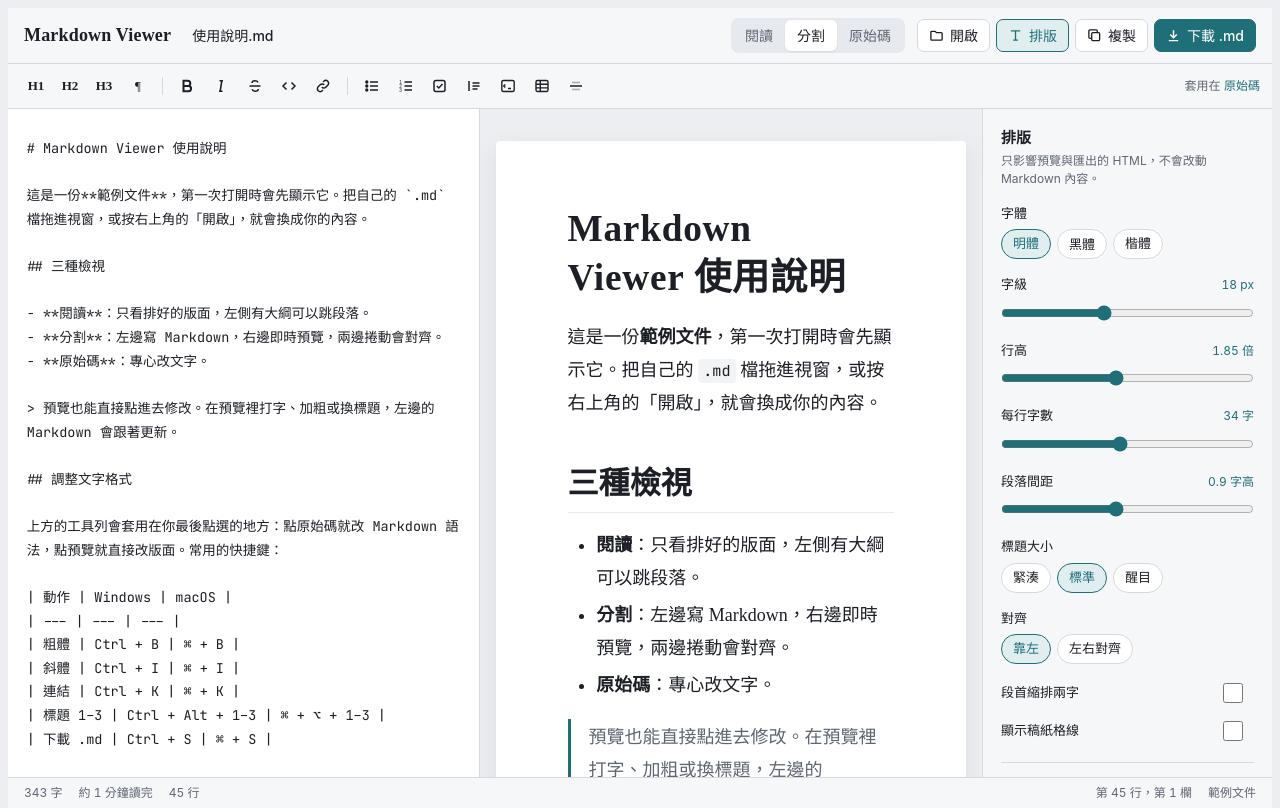
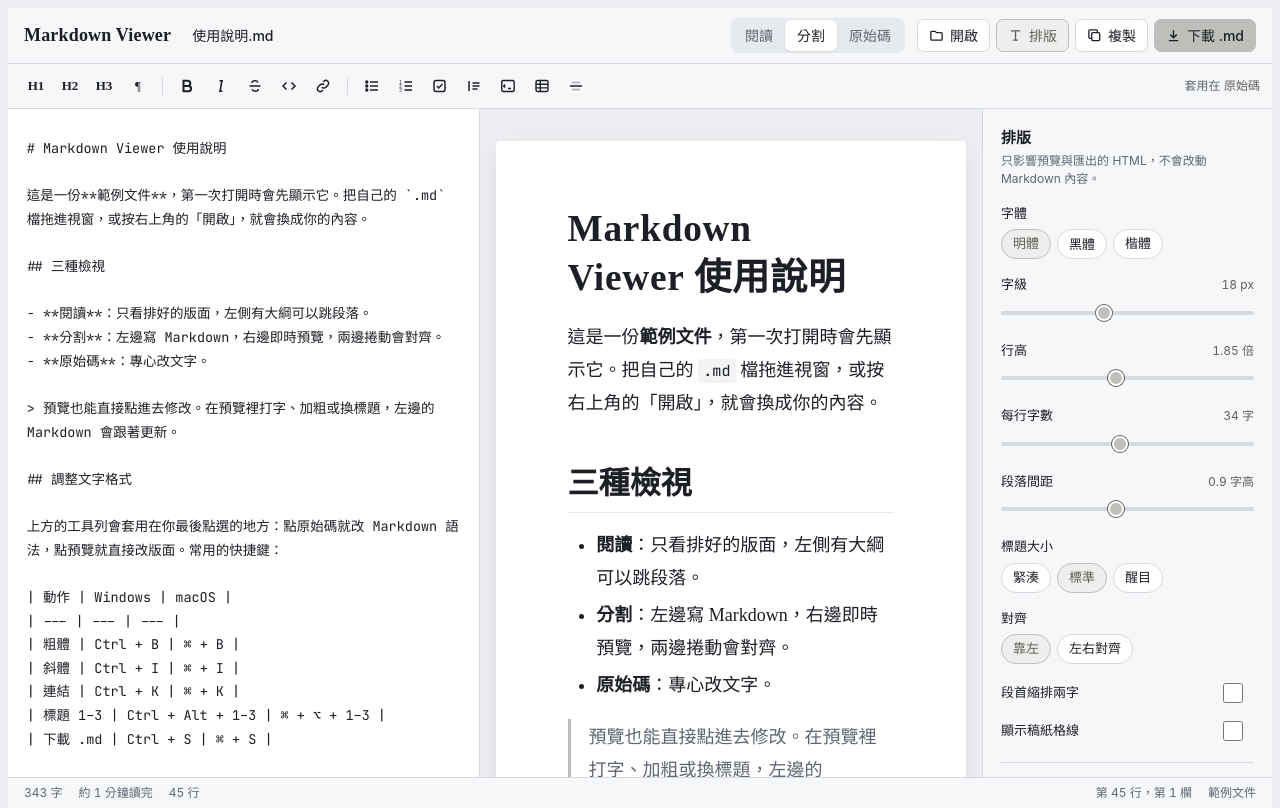
Before and after one commit to Liyieon/markdown-viewer, a plain HTML site: page index.html in a window 1280 px wide. Drawn offline with nearby package versions, Linux system fonts and the light colour scheme; a web font is replaced by a local one.

Commit message:
Change accent color to #BDC0BA
Use #BDC0BA for fills and borders, with a darker #5C6059 for text so links
and labels stay readable. Restyle range sliders to match.

Co-Authored-By: Claude Opus 5.5 <noreply@anthropic.com>
Claude-Session: https://claude.ai/code/session_01XgravLTex5pb4V7QmNHkmM

```diff
--- a/index.html
+++ b/index.html
@@ -11,8 +11,8 @@
 <style>
 :root{
   --ground:#ECEEF1; --chrome:#F6F7F9; --sheet:#FFFFFF; --ink:#1C1F25; --muted:#5F6673;
-  --line:#D5D9E0; --line-soft:#E6E9ED; --accent:#1F6F78; --accent-ink:#FFFFFF; --accent-soft:#E0EEEF;
-  --mark:#FFF1B8; --code-bg:#F1F3F5; --grid:rgba(31,111,120,.13); --shadow:0 1px 2px rgba(28,31,37,.06),0 8px 28px rgba(28,31,37,.07);
+  --line:#D5D9E0; --line-soft:#E6E9ED; --accent:#BDC0BA; --accent-ink:#1C1F25; --accent-text:#5C6059; --accent-soft:#EEEFEC;
+  --mark:#FFF1B8; --code-bg:#F1F3F5; --grid:rgba(120,124,116,.18); --shadow:0 1px 2px rgba(28,31,37,.06),0 8px 28px rgba(28,31,37,.07);
   --ui:-apple-system,BlinkMacSystemFont,"PingFang TC","Noto Sans TC","Microsoft JhengHei",system-ui,sans-serif;
   --mono:"JetBrains Mono",ui-monospace,"SF Mono",Menlo,Consolas,"Noto Sans TC",monospace;
   --read-font:"Noto Serif TC","Songti TC","PMingLiU",serif;
@@ -23,22 +23,22 @@
   :root:not([data-theme="light"]){
     color-scheme:dark;
     --ground:#121417; --chrome:#181B1F; --sheet:#1D2025; --ink:#E4E6EA; --muted:#9AA1AC;
-    --line:#30353D; --line-soft:#262A31; --accent:#6FC2C9; --accent-ink:#0F2426; --accent-soft:#1C3336;
-    --mark:#574813; --code-bg:#262A31; --grid:rgba(111,194,201,.14); --shadow:0 1px 2px rgba(0,0,0,.3),0 8px 28px rgba(0,0,0,.25);
+    --line:#30353D; --line-soft:#262A31; --accent:#BDC0BA; --accent-ink:#1C1F25; --accent-text:#C9CCC6; --accent-soft:#2B2E2A;
+    --mark:#574813; --code-bg:#262A31; --grid:rgba(189,192,186,.12); --shadow:0 1px 2px rgba(0,0,0,.3),0 8px 28px rgba(0,0,0,.25);
   }
 }
 :root[data-theme="dark"]{
   color-scheme:dark;
   --ground:#121417; --chrome:#181B1F; --sheet:#1D2025; --ink:#E4E6EA; --muted:#9AA1AC;
-  --line:#30353D; --line-soft:#262A31; --accent:#6FC2C9; --accent-ink:#0F2426; --accent-soft:#1C3336;
-  --mark:#574813; --code-bg:#262A31; --grid:rgba(111,194,201,.14); --shadow:0 1px 2px rgba(0,0,0,.3),0 8px 28px rgba(0,0,0,.25);
+  --line:#30353D; --line-soft:#262A31; --accent:#BDC0BA; --accent-ink:#1C1F25; --accent-text:#C9CCC6; --accent-soft:#2B2E2A;
+  --mark:#574813; --code-bg:#262A31; --grid:rgba(189,192,186,.12); --shadow:0 1px 2px rgba(0,0,0,.3),0 8px 28px rgba(0,0,0,.25);
 }
 [hidden]{display:none!important}
 html,body{height:100%}
 body{background:var(--ground);color:var(--ink);font:14px/1.5 var(--ui);overflow:hidden}
 *{box-sizing:border-box}
 button,input,select,textarea{font:inherit;color:inherit}
-:focus-visible{outline:2px solid var(--accent);outline-offset:2px}
+:focus-visible{outline:2px solid var(--accent-text);outline-offset:2px}
 
 .app{display:flex;flex-direction:column;height:100%}
 
@@ -49,7 +49,7 @@ button,input,select,textarea{font:inherit;color:inherit}
 .filename{display:flex;align-items:center;gap:6px;min-width:0;flex:1 1 160px}
 .filename input{border:1px solid transparent;background:transparent;border-radius:6px;padding:5px 8px;min-width:0;width:100%;max-width:280px;font-weight:500}
 .filename input:hover{border-color:var(--line)}
-.filename input:focus{border-color:var(--accent);background:var(--sheet);outline:none}
+.filename input:focus{border-color:var(--accent-text);background:var(--sheet);outline:none}
 .dirty{width:7px;height:7px;border-radius:50%;background:var(--accent);flex:none}
 .seg{display:inline-flex;background:var(--line-soft);border-radius:8px;padding:2px}
 .seg button{border:0;background:transparent;padding:5px 12px;border-radius:6px;cursor:pointer;color:var(--muted);min-height:30px}
@@ -59,7 +59,7 @@ button,input,select,textarea{font:inherit;color:inherit}
 .btn:hover{border-color:var(--muted)}
 .btn.primary{background:var(--accent);border-color:var(--accent);color:var(--accent-ink);font-weight:500}
 .btn.primary:hover{filter:brightness(1.08)}
-.btn[aria-pressed="true"]{background:var(--accent-soft);border-color:var(--accent);color:var(--accent)}
+.btn[aria-pressed="true"]{background:var(--accent-soft);border-color:var(--accent);color:var(--accent-text)}
 .btn svg{width:15px;height:15px;flex:none}
 
 /* ---------- format bar ---------- */
@@ -71,7 +71,7 @@ button,input,select,textarea{font:inherit;color:inherit}
 .fbtn svg{width:16px;height:16px}
 .fbtn .t{font-family:"Noto Serif TC",serif;font-weight:700}
 .target{margin-left:auto;padding-left:12px;color:var(--muted);font-size:12px;white-space:nowrap;flex:none}
-.target b{color:var(--accent);font-weight:500}
+.target b{color:var(--accent-text);font-weight:500}
 
 /* ---------- workspace ---------- */
 .work{flex:1;display:flex;min-height:0}
@@ -102,7 +102,7 @@ button,input,select,textarea{font:inherit;color:inherit}
 .prose h1{font-size:var(--h1);letter-spacing:.02em;margin-top:0}
 .prose h2{font-size:var(--h2);padding-bottom:.25em;border-bottom:1px solid var(--line-soft)}
 .prose h3{font-size:var(--h3)}.prose h4{font-size:var(--h4)}.prose h5,.prose h6{font-size:1em}
-.prose a{color:var(--accent);text-decoration:underline;text-underline-offset:.2em;text-decoration-thickness:1px}
+.prose a{color:var(--accent-text);text-decoration:underline;text-underline-offset:.2em;text-decoration-thickness:1px}
 .prose strong{font-weight:700}
 .prose mark{background:var(--mark);color:inherit;padding:0 .1em}
 .prose ul,.prose ol{margin:0 0 calc(var(--para) * 1em);padding-left:1.6em}
@@ -128,16 +128,21 @@ button,input,select,textarea{font:inherit;color:inherit}
 .field{display:grid;gap:6px;margin-bottom:16px}
 .field .row{display:flex;justify-content:space-between;align-items:baseline}
 .field label,.field .lbl{font-size:13px;font-weight:500}
-.field output{font-size:12px;color:var(--accent);font-variant-numeric:tabular-nums}
-.field input[type=range]{width:100%;accent-color:var(--accent);margin:0;height:24px}
+.field output{font-size:12px;color:var(--accent-text);font-variant-numeric:tabular-nums}
+.field input[type=range]{width:100%;margin:0;height:24px;-webkit-appearance:none;appearance:none;background:transparent;cursor:pointer}
+.field input[type=range]::-webkit-slider-runnable-track{height:4px;border-radius:2px;background:var(--line)}
+.field input[type=range]::-moz-range-track{height:4px;border-radius:2px;background:var(--line)}
+.field input[type=range]::-moz-range-progress{height:4px;border-radius:2px;background:var(--accent)}
+.field input[type=range]::-webkit-slider-thumb{-webkit-appearance:none;width:16px;height:16px;margin-top:-6px;border-radius:50%;background:var(--accent);border:2px solid var(--sheet);box-shadow:0 0 0 1px var(--accent-text)}
+.field input[type=range]::-moz-range-thumb{width:12px;height:12px;border-radius:50%;background:var(--accent);border:2px solid var(--sheet);box-shadow:0 0 0 1px var(--accent-text)}
 .chips{display:flex;flex-wrap:wrap;gap:6px}
 .chip{border:1px solid var(--line);background:var(--sheet);border-radius:999px;padding:4px 11px;cursor:pointer;font-size:13px;min-height:30px}
-.chip[aria-pressed="true"]{border-color:var(--accent);background:var(--accent-soft);color:var(--accent);font-weight:500}
+.chip[aria-pressed="true"]{border-color:var(--accent);background:var(--accent-soft);color:var(--accent-text);font-weight:500}
 .chip.face-serif{font-family:"Noto Serif TC",serif}.chip.face-sans{font-family:"Noto Sans TC",sans-serif}.chip.face-kai{font-family:"LXGW WenKai TC",serif}
 .switch{display:flex;align-items:center;justify-content:space-between;font-size:13px;font-weight:500;margin-bottom:12px;cursor:pointer}
 .switch input{width:36px;height:20px;accent-color:var(--accent);cursor:pointer}
 .panel hr{border:0;height:1px;background:var(--line);margin:18px 0}
-.linkbtn{border:0;background:none;color:var(--accent);padding:0;cursor:pointer;font-size:13px;text-decoration:underline;text-underline-offset:.2em}
+.linkbtn{border:0;background:none;color:var(--accent-text);padding:0;cursor:pointer;font-size:13px;text-decoration:underline;text-underline-offset:.2em}
 
 /* ---------- status bar ---------- */
 .status{display:flex;gap:16px;padding:6px 16px calc(6px + env(safe-area-inset-bottom,0px));border-top:1px solid var(--line);background:var(--chrome);color:var(--muted);font-size:12px;font-variant-numeric:tabular-nums;white-space:nowrap;overflow:hidden}
@@ -157,7 +162,7 @@ button,input,select,textarea{font:inherit;color:inherit}
 .pop .row{display:flex;gap:6px;justify-content:flex-end}
 .toast{position:fixed;left:50%;bottom:48px;transform:translate(-50%,8px);background:var(--ink);color:var(--sheet);padding:8px 14px;border-radius:8px;font-size:13px;opacity:0;pointer-events:none;transition:opacity .18s,transform .18s;z-index:40}
 .toast.show{opacity:1;transform:translate(-50%,0)}
-.drop{position:fixed;inset:12px;border:2px dashed var(--accent);border-radius:14px;background:color-mix(in srgb,var(--ground) 88%,transparent);display:grid;place-items:center;z-index:50;font-size:16px;color:var(--accent);font-weight:500;pointer-events:none}
+.drop{position:fixed;inset:12px;border:2px dashed var(--accent-text);border-radius:14px;background:color-mix(in srgb,var(--ground) 88%,transparent);display:grid;place-items:center;z-index:50;font-size:16px;color:var(--accent-text);font-weight:500;pointer-events:none}
 
 /* ---------- narrow screens ---------- */
 @media (max-width:1100px){ .outline{display:none!important} }
@@ -785,8 +790,8 @@ function exportHtml(){
 main{font-family:${FACES[ts.face]};font-size:${ts.fs}px;line-height:${ts.lh};max-width:${ts.measure}em;margin:0 auto;padding:64px 20px;text-align:${ts.align}}
 p{margin:0 0 ${ts.para}em;text-indent:${ts.indent?'2em':'0'}}
 h1,h2,h3,h4{line-height:1.3;margin:1.4em 0 .5em}h1{font-size:${v('--h1')};margin-top:0}h2{font-size:${v('--h2')};padding-bottom:.25em;border-bottom:1px solid #E6E9ED}h3{font-size:${v('--h3')}}h4{font-size:${v('--h4')}}
-a{color:#1F6F78}ul,ol{padding-left:1.6em;margin:0 0 ${ts.para}em}li>p{margin:0}li:has(>input[type=checkbox]){list-style:none;margin-left:-1.4em}
-blockquote{margin:0 0 ${ts.para}em;padding-left:1em;border-left:3px solid #1F6F78;color:#5F6673}blockquote p{text-indent:0}
+a{color:#5C6059}ul,ol{padding-left:1.6em;margin:0 0 ${ts.para}em}li>p{margin:0}li:has(>input[type=checkbox]){list-style:none;margin-left:-1.4em}
+blockquote{margin:0 0 ${ts.para}em;padding-left:1em;border-left:3px solid #BDC0BA;color:#5F6673}blockquote p{text-indent:0}
 code{font-family:"JetBrains Mono",Menlo,Consolas,monospace;font-size:.84em;background:#F1F3F5;padding:.12em .35em;border-radius:4px}
 pre{background:#F1F3F5;padding:1em 1.2em;border-radius:6px;overflow-x:auto;font-size:.8em}pre code{padding:0;background:none;font-size:1em}
 table{border-collapse:collapse;display:block;overflow-x:auto;font-size:.9em}th,td{border:1px solid #D5D9E0;padding:.4em .8em;text-align:left}th{background:#F1F3F5}
```
